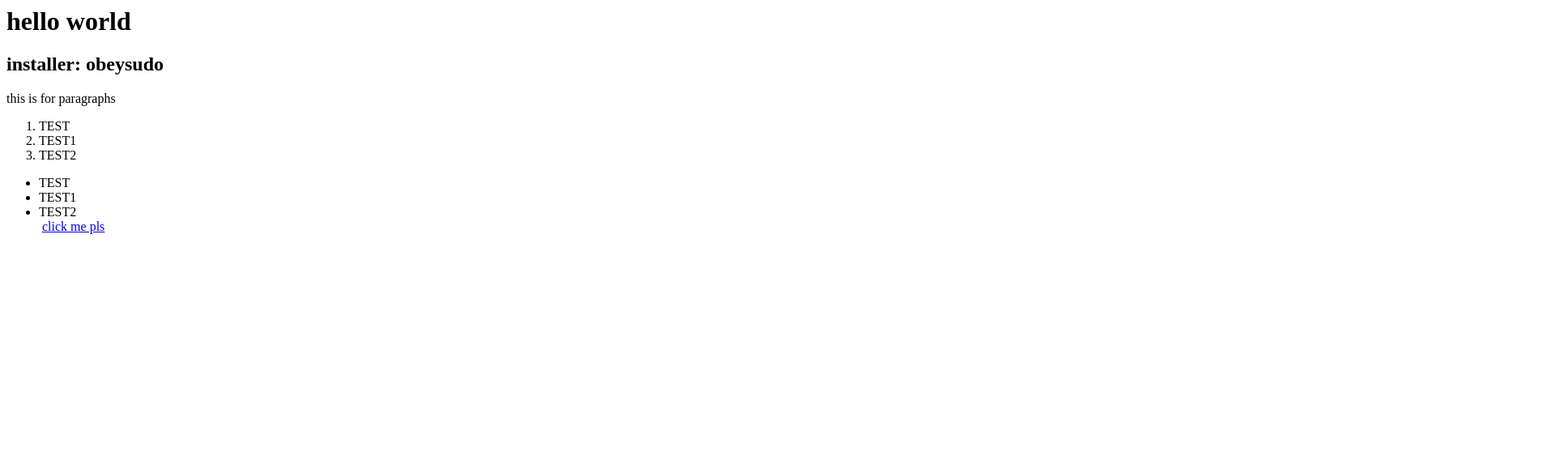
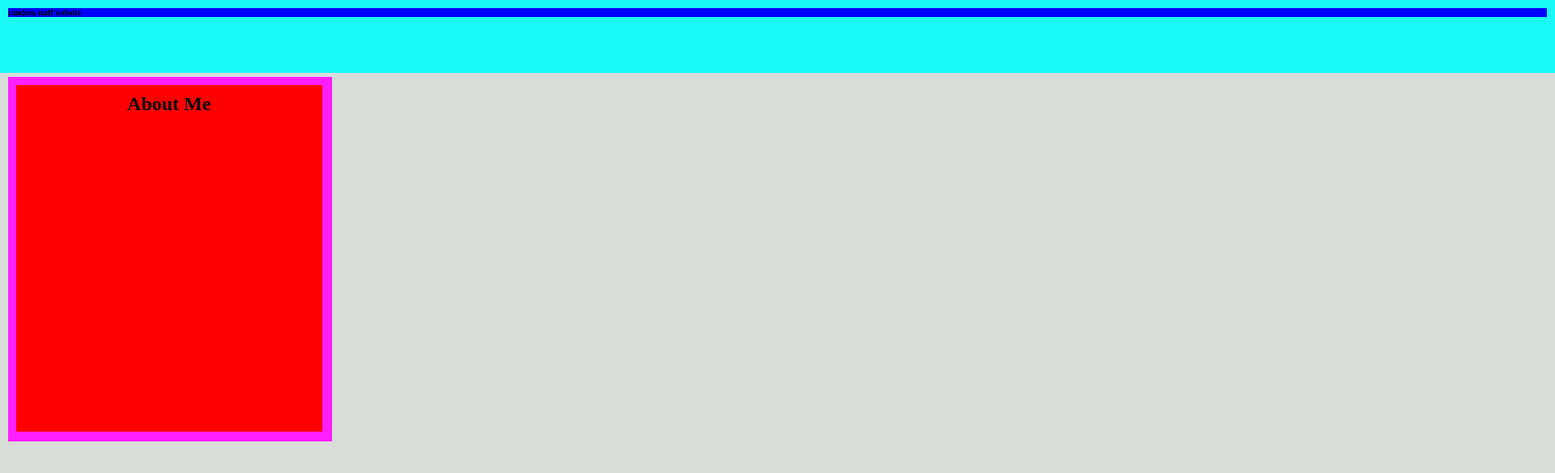
Before and after one commit to Kanashii-Kito/Website-Hosting, a plain HTML site: page index.html in a window 1280 px wide. Shown: the whole page at 81% size, 1920 px wide, since content can reach past the window. Drawn offline with Linux system fonts and the light colour scheme.

Commit message:
i quit, vomit, ew

```diff
--- a/index.html
+++ b/index.html
@@ -3,25 +3,26 @@
     <meta charset="UTF-8">
     <meta name="viewport" content="width=device-width, initial-scale=1.0">
     <title>Document</title>
+    <link rel="stylesheet" href="style.css">
 </head>
 <body>
-    <h1>hello world</h1>
-    <h2>installer: obeysudo</h2>
-    <p>this is for paragraphs</p>
-    <ol>
-        <li>TEST</li>
-        <li>TEST1</li>
-        <li>TEST2</li>
-    </ol>
-        <ul>
-        <li>TEST</li>
-        <li>TEST1</li>
-        <li>TEST2</li>
-    </ol>
-    <img src="il_fullxfull.1199696595_c9xf.avif" alt="">
-    <a href="https://www.google.com">click me pls</a>
-    <div>
 
+    <div class="Header Bar">
+        <h1>
+            random stuff website
+        </h1>
     </div>
+    <div class="Cards Section">
+        <div class="Card">
+            <h2>
+                About Me
+            </h2>
+            <h3>
+
+            </h3>
+        </div>
+    </div>
+
+
 </body>
 </html>
--- a/style.css
+++ b/style.css
@@ -6,28 +6,59 @@ html,body,*{
 }
 
 
+body {
+  background-color: #1d2f1d2a;
+  height: 100vh;
+}
+
+
+
+
+.header.bar{
+    margin: 0;
+    font-size: xx-large;
+    background-color: #1bf8f8;
+    font-weight: 600;
+    height: 9rem;
+    width:191.95rem;
+    justify-content: center;
+    align-items: center;
+}
+
+
+h1 {
+    background-color: blue;
+    font: xx-large;
+}
 
 div {
-    height: 500rem;
-    width: 30rem;
-    background-color: #ffffff;
+    height: 45rem;
+    width: 40rem;
+    background-color: #ff1fff;
     /* margin is the space between elements */
     margin: .5rem 1rem;
     /* padding is space inside the element */
     padding: 1rem;
 }
 
-body{
-    background-color: #1d232a;
-}
 
-
-.card-title{
+.card{
     margin: 0;
     font-size: 1.8rem;
     background-color: #ff0000;
     font-weight: 600;
+    height: 42.75rem;
+    width: 37.75rem;
+    justify-content: center;
+    align-items: center;
 }
+
+h2 {
+    font-size: x-large;
+    text-align: center;
+}
+
+
 
 
 /* IDs are most specific and then class then element */
```
Also changed, not shown: app.html (deleted, +0 -13 lines), index1.html (added, +27 -0 lines).
